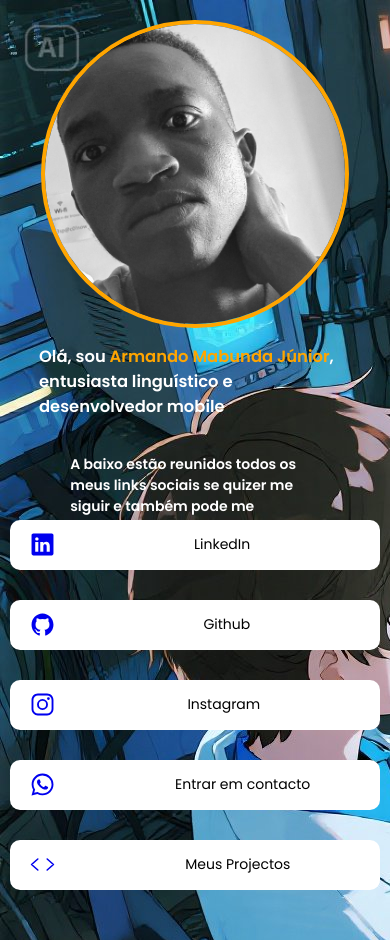
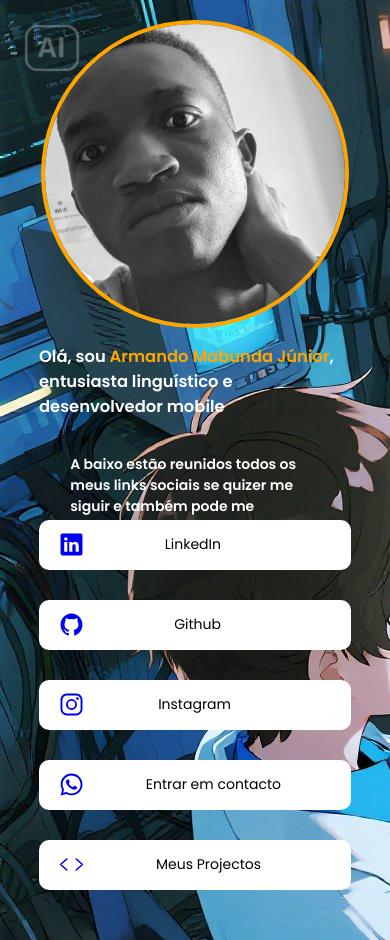
Before and after one commit to ArmandoDevJr258/Mylinks, a plain HTML site: page index.html in a window 390 px wide. Drawn offline with nearby package versions, Linux system fonts and the light colour scheme.

Commit message:
fixing bugs

```diff
--- a/styles.css
+++ b/styles.css
@@ -113,7 +113,10 @@ p{
     width: 80%;
   }
   .links a {
-     width: 95%;
+     width: 80%;
+
+  }
+  a{
 
   }
 
```
